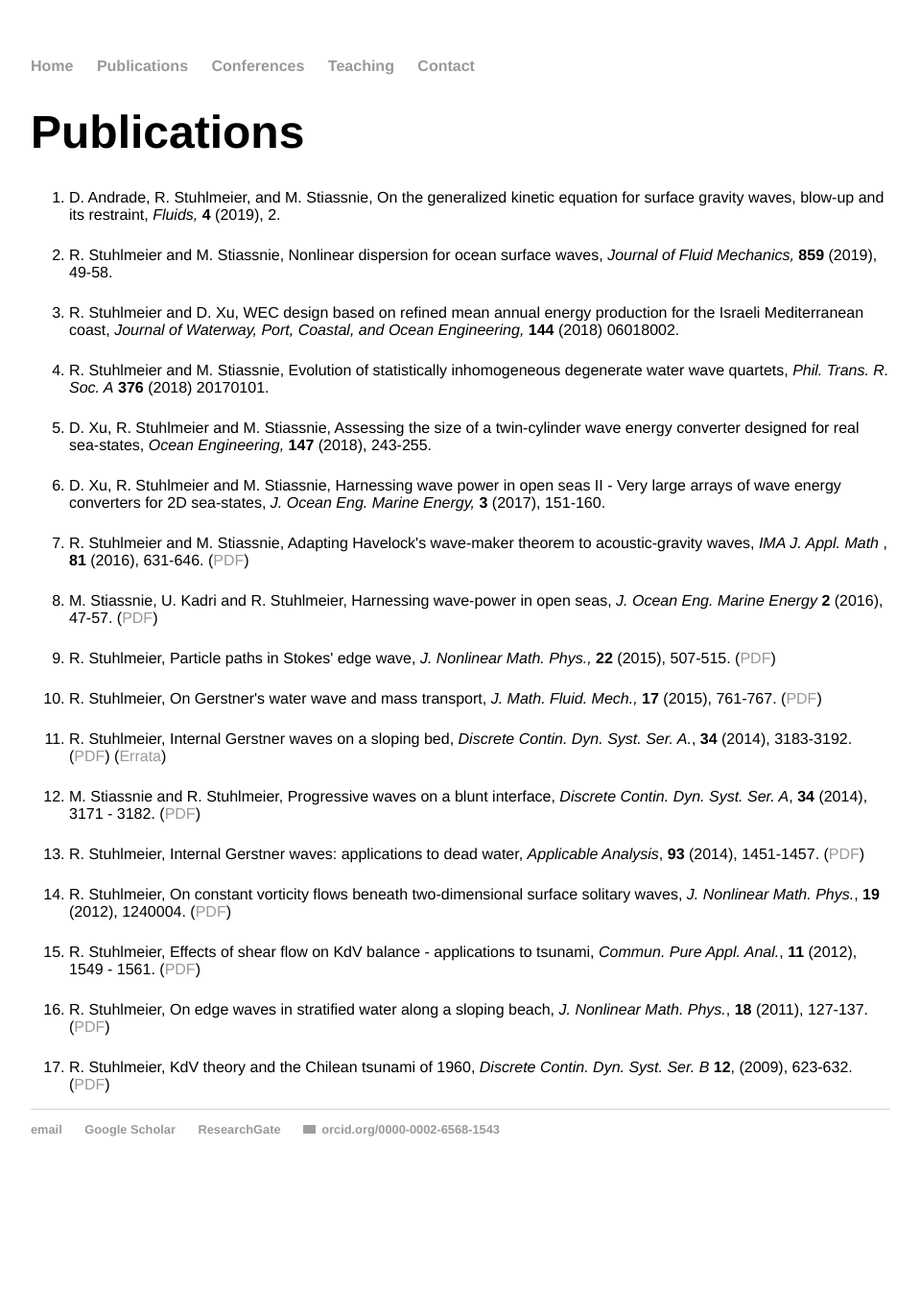
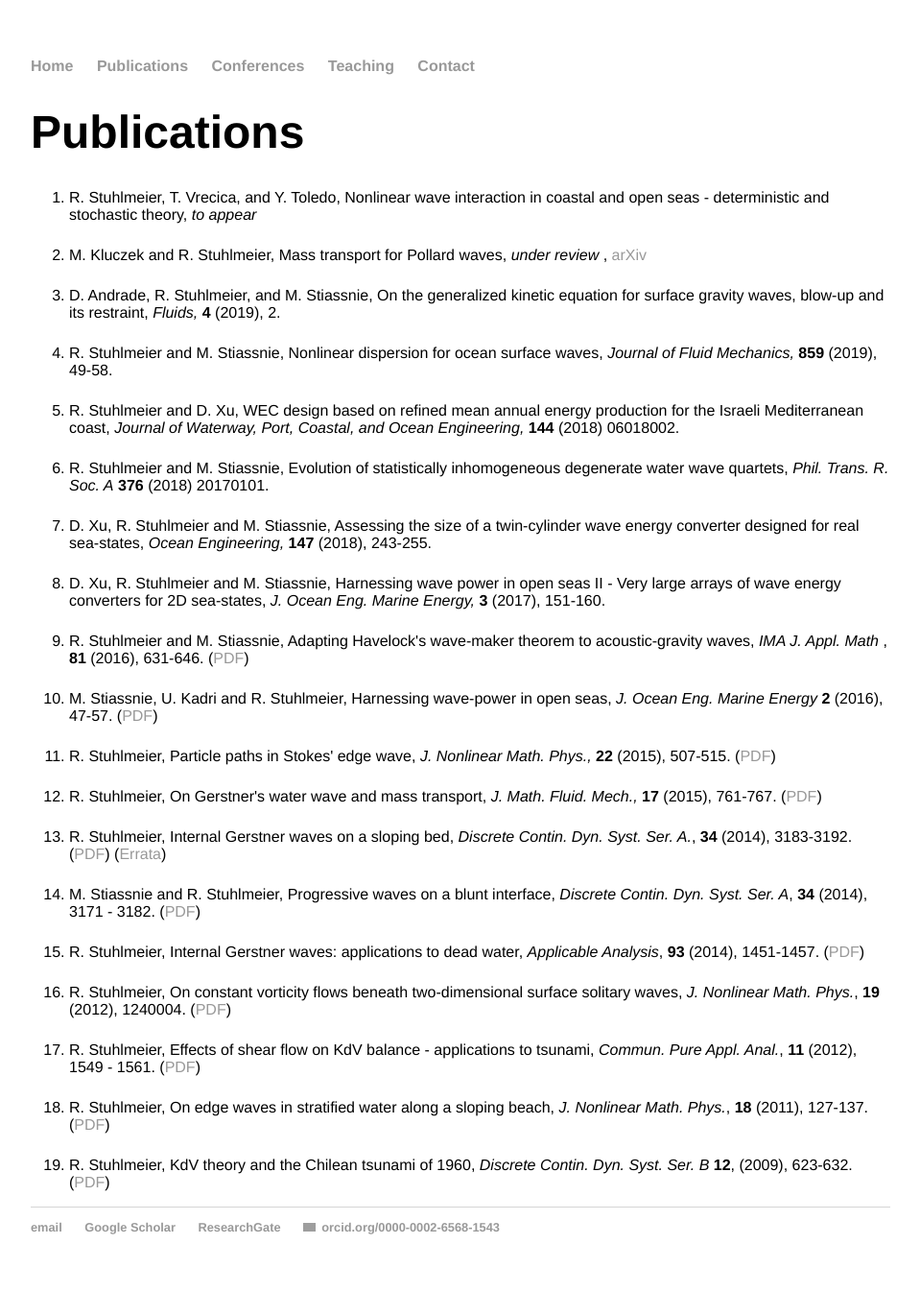
Before and after one commit to rstuhlmeier/rstuhlmeier.github.io, a Jekyll site: the page built from publications/index.html, in a window 1280 px wide. Shown: the whole page at 96% size, without its empty margins (160-1119 px from the left). Built offline with Jekyll 4.4.1, drawn with Linux system fonts in a browser that asks for light colours; before the commit the page ends 1244 px from its top, so only the background shows below that; grey boxes are pictures that could not be loaded.

Commit message:
Update index.html

```diff
--- a/publications/index.html
+++ b/publications/index.html
@@ -6,6 +6,10 @@
 
 <h1>Publications</h1>
 <ol>
+  <li> R. Stuhlmeier, T. Vrecica, and Y. Toledo, Nonlinear wave interaction in coastal and open seas - deterministic and stochastic theory, <em> to appear </em> </li>
+  <p>
+  <li> M. Kluczek and R. Stuhlmeier, Mass transport for Pollard waves, <em> under review </em>, <a href="https://arxiv.org/pdf/1907.01924">arXiv</a> </li>
+  <p>
   <li> D. Andrade, R. Stuhlmeier, and M. Stiassnie,   On the generalized kinetic equation for surface gravity waves, blow-up
     and its restraint, <em> Fluids, </em> <b>4</b> (2019), 2. </li>
   <p>
```
